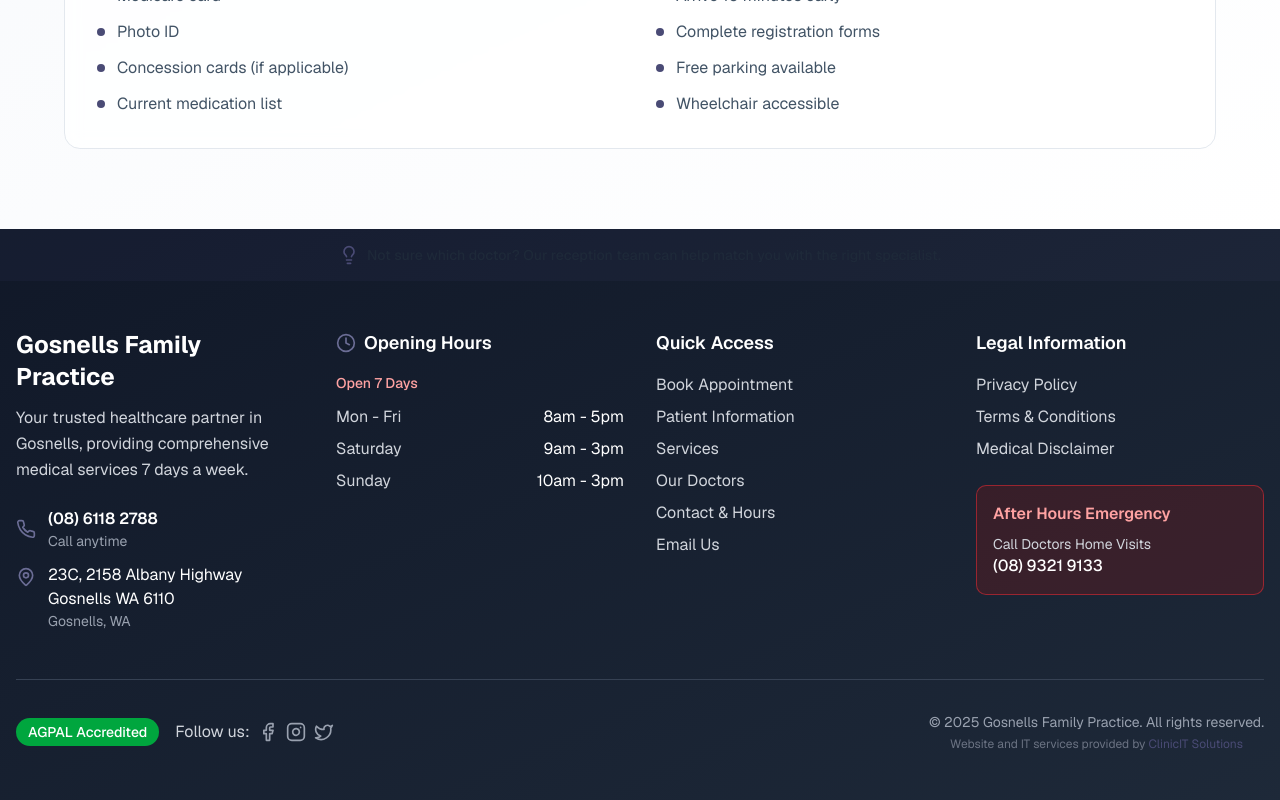
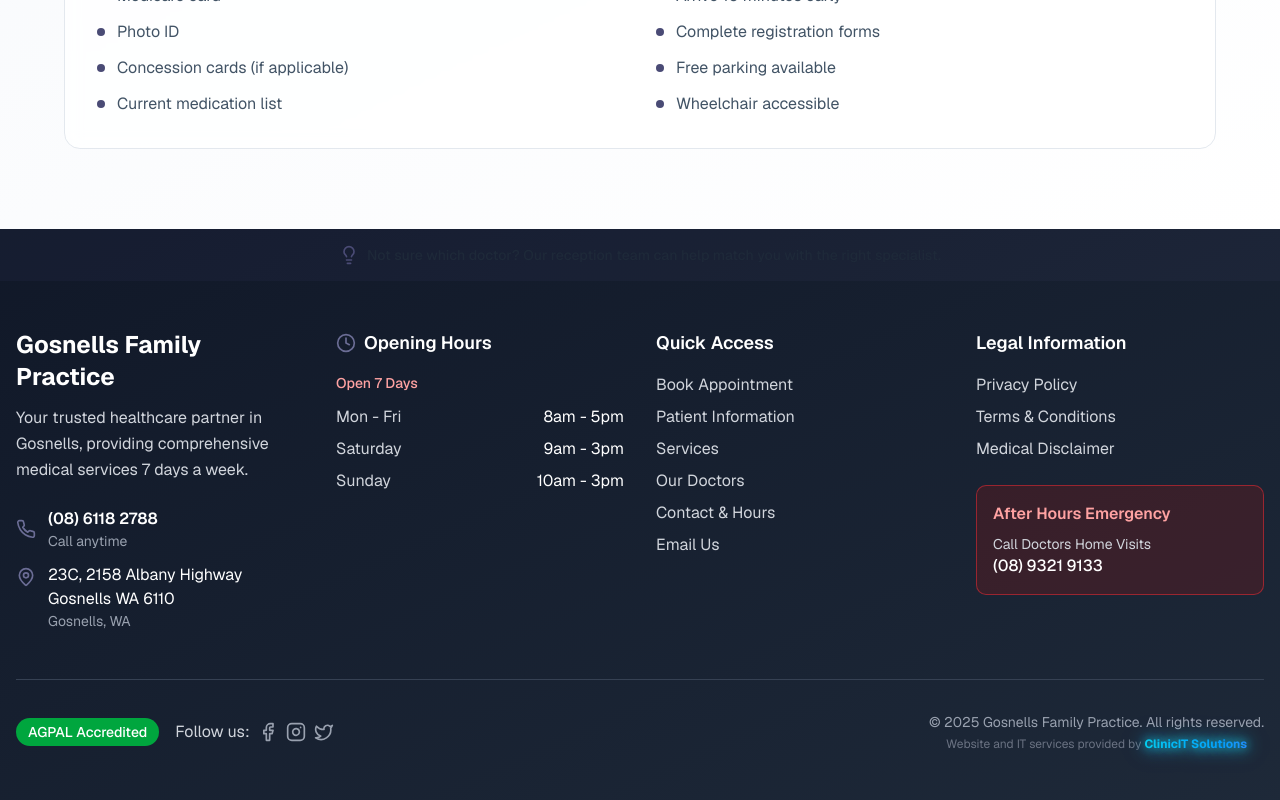
Before and after one commit to lillambnz/GFP-site, a Next.js app: page / in a window 1280 px wide. Shown: the part 3835-4635 px from the top of the page. Built offline with nearby package versions, Linux system fonts and the light colour scheme.

Commit message:
Add neon effect to ClinicIT Solutions link

```diff
--- a/components/footer.tsx
+++ b/components/footer.tsx
@@ -131,7 +131,10 @@ export default function Footer() {
                   href="https://clinicit.solutions"
                   target="_blank"
                   rel="noopener noreferrer"
-                  className="text-[#4a4b75] hover:text-[#3a3b65] transition-colors"
+                  className="text-cyan-400 hover:text-cyan-300 transition-colors font-bold bg-gradient-to-r from-cyan-400 to-blue-500 bg-clip-text text-transparent hover:from-cyan-300 hover:to-blue-400 drop-shadow-[0_0_8px_rgba(34,211,238,0.6)]"
+                  style={{
+                    textShadow: '0 0 10px rgba(34, 211, 238, 0.8), 0 0 20px rgba(34, 211, 238, 0.6), 0 0 30px rgba(34, 211, 238, 0.4)'
+                  }}
                 >
                   ClinicIT Solutions
                 </a>
```
